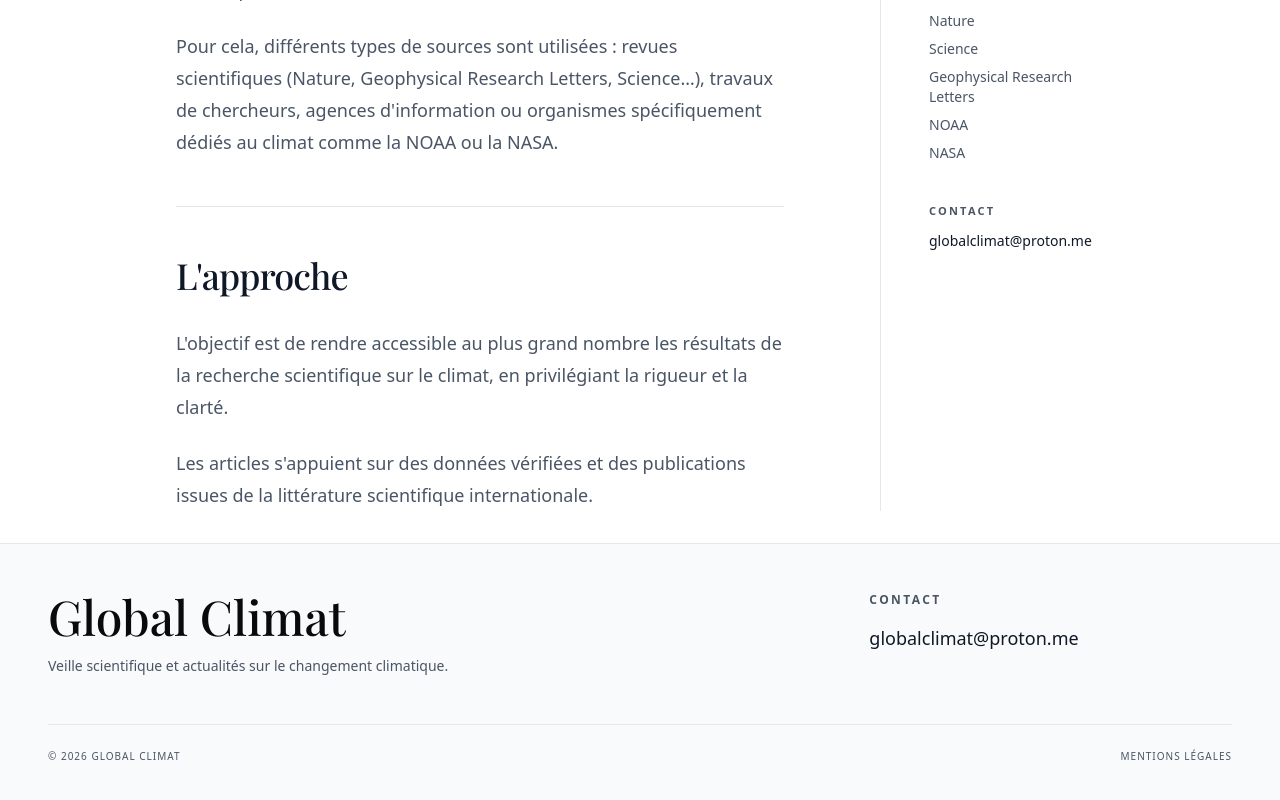
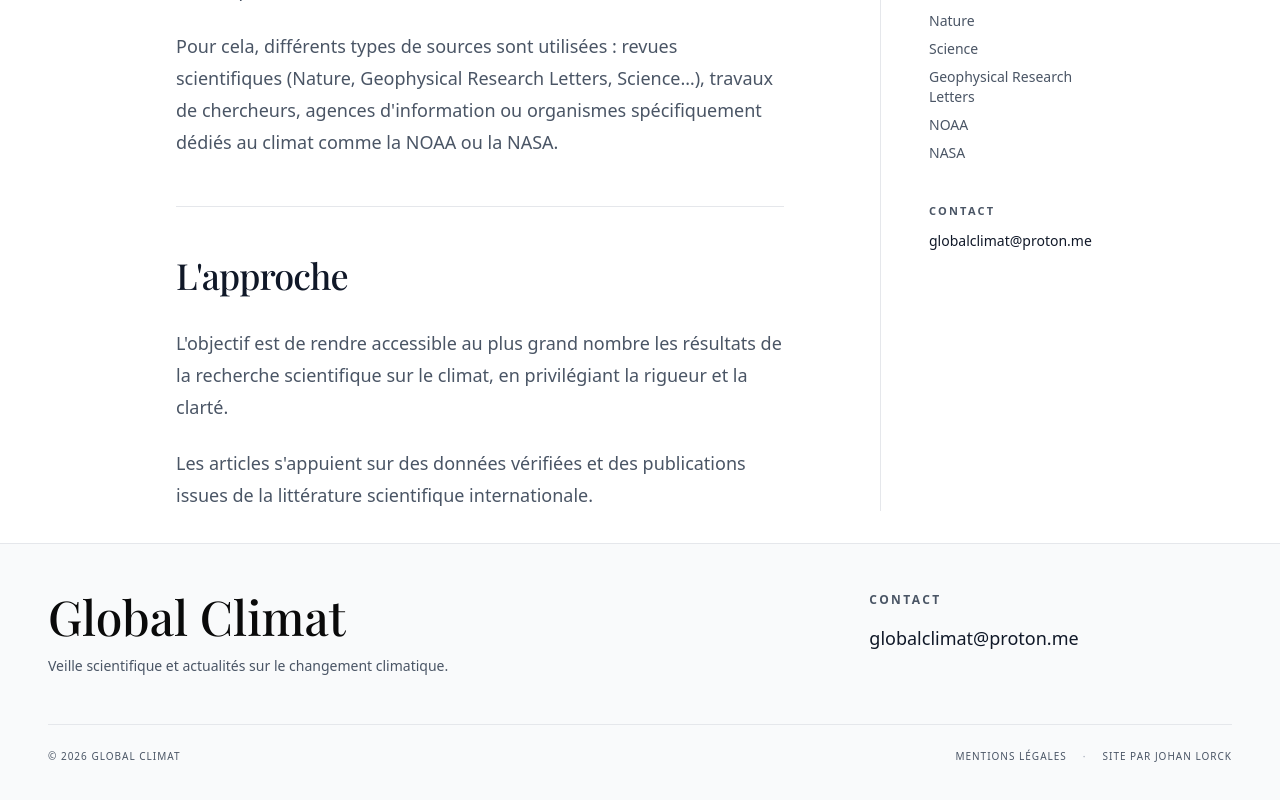
Before and after one commit to JohanL-78/globalclimatWP, a Next.js app: page /a-propos in a window 1280 px wide. Shown: the part 656-1456 px from the top of the page. Built offline with nearby package versions, Linux system fonts and the light colour scheme.

Commit message:
footer creator

```diff
--- a/app/components/Footer.jsx
+++ b/app/components/Footer.jsx
@@ -19,6 +19,8 @@ export default function Footer() {
         <span>© 2026 Global Climat</span>
         <div className="flex gap-4">
           <a href="/mentions-legales" className="hover:opacity-70 transition-opacity">Mentions Légales</a>
+          <span className="text-gray-400 dark:text-neutral-600">·</span>
+          <a href="https://johanlorck.fr" target="_blank" rel="noopener" className="hover:opacity-70 transition-opacity">Site par Johan Lorck</a>
         </div>
       </div>
     </footer>
```
